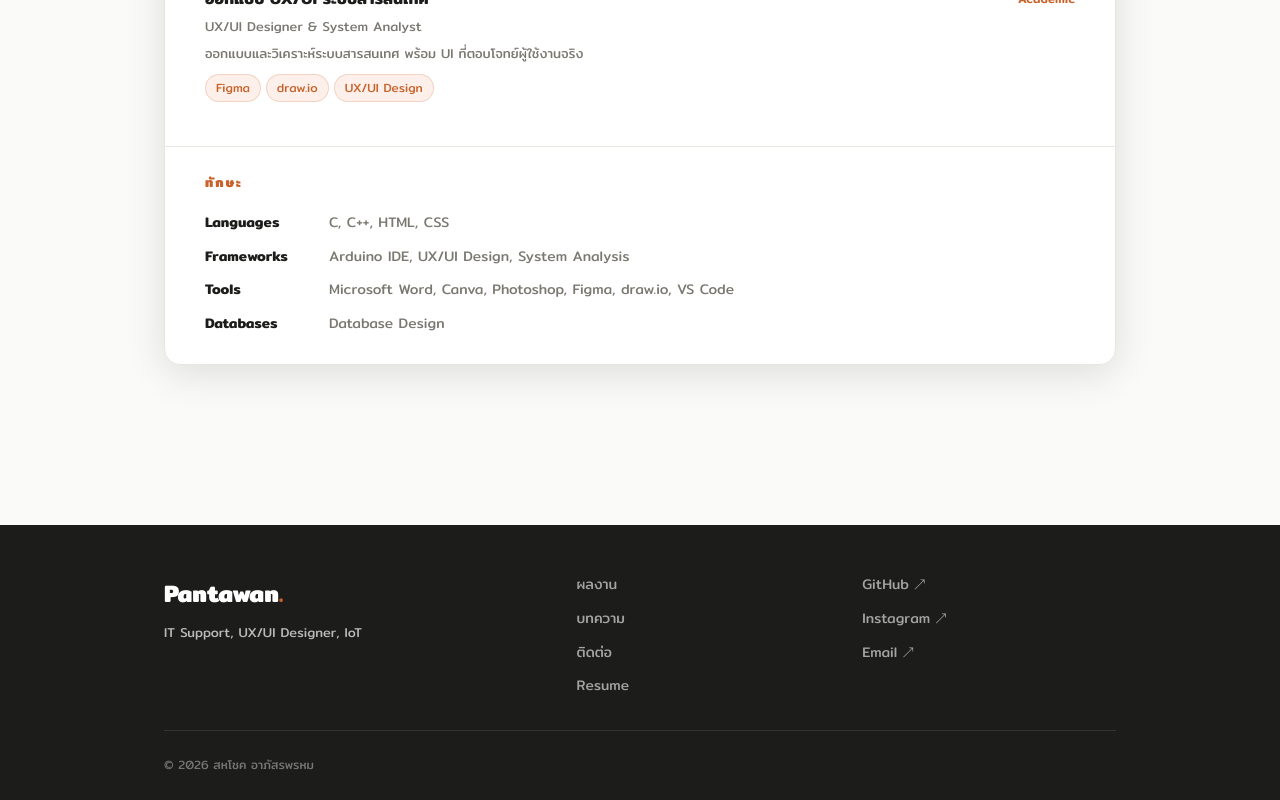
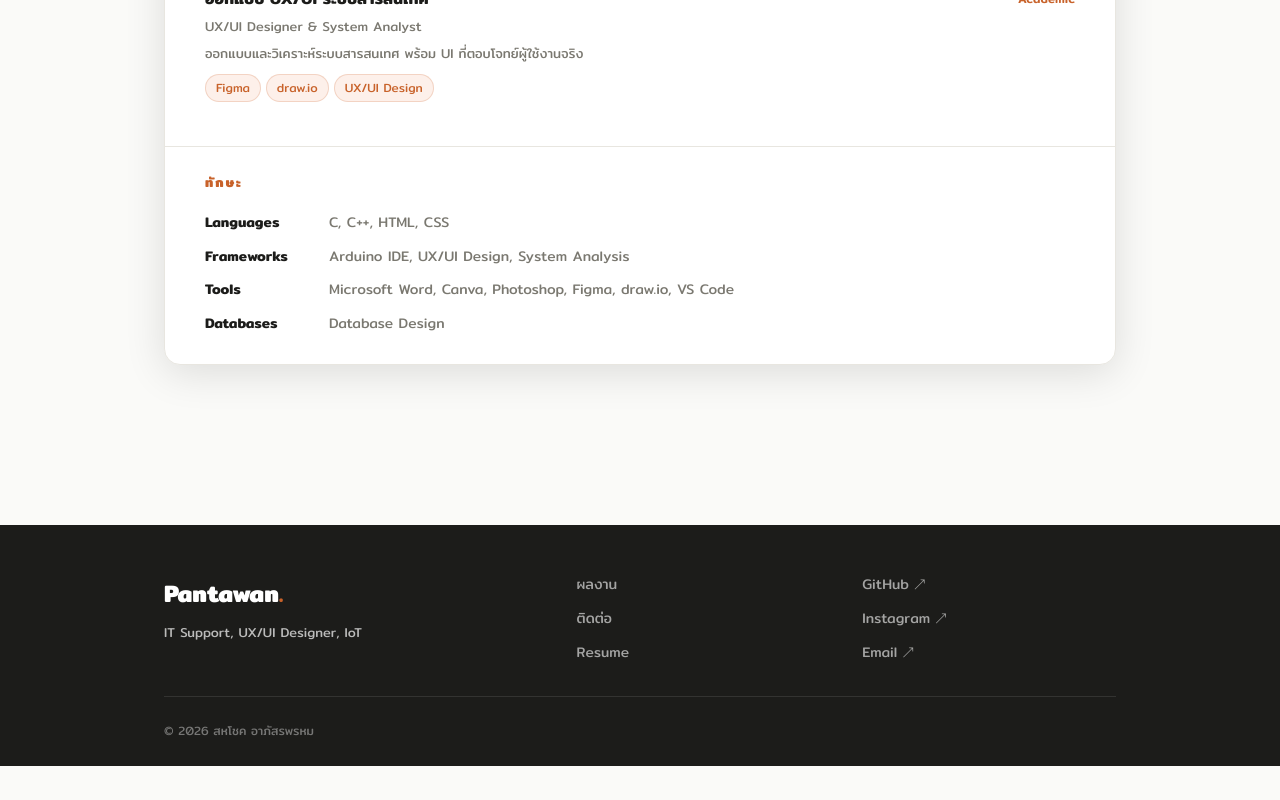
Before and after one commit to Pantawanss/portfolio, a React (Vite) app: page /resume in a window 1280 px wide. Shown: the part 916-1716 px from the top of the page. After the commit the page ends 1682 px from the top, so only its background shows below. Built offline with nearby package versions, Linux system fonts and the light colour scheme.

Commit message:
remove blog menu

```diff
--- a/src/components/Footer.jsx
+++ b/src/components/Footer.jsx
@@ -13,7 +13,6 @@ export default function Footer() {
           </div>
           <div className="footer__links">
             <Link to="/projects">ผลงาน</Link>
-            <Link to="/blog">บทความ</Link>
             <Link to="/contact">ติดต่อ</Link>
             <Link to="/resume">Resume</Link>
           </div>
```
